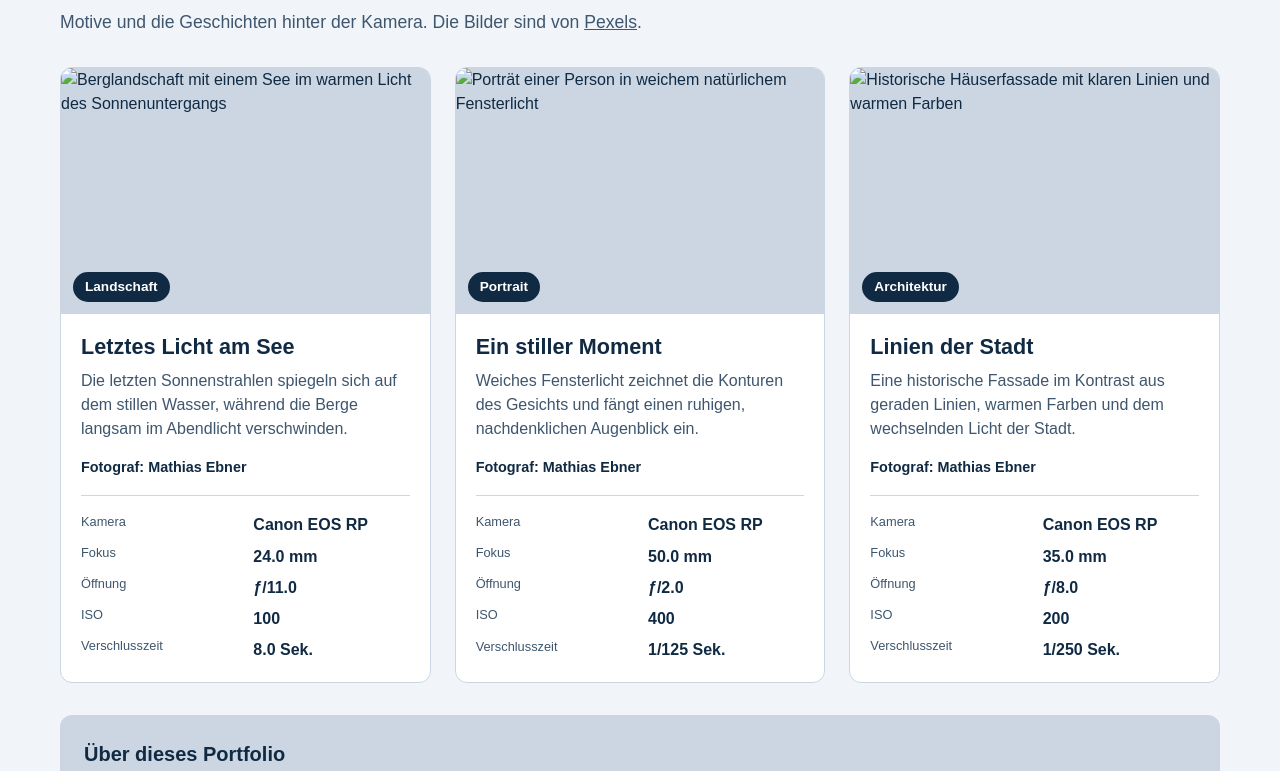
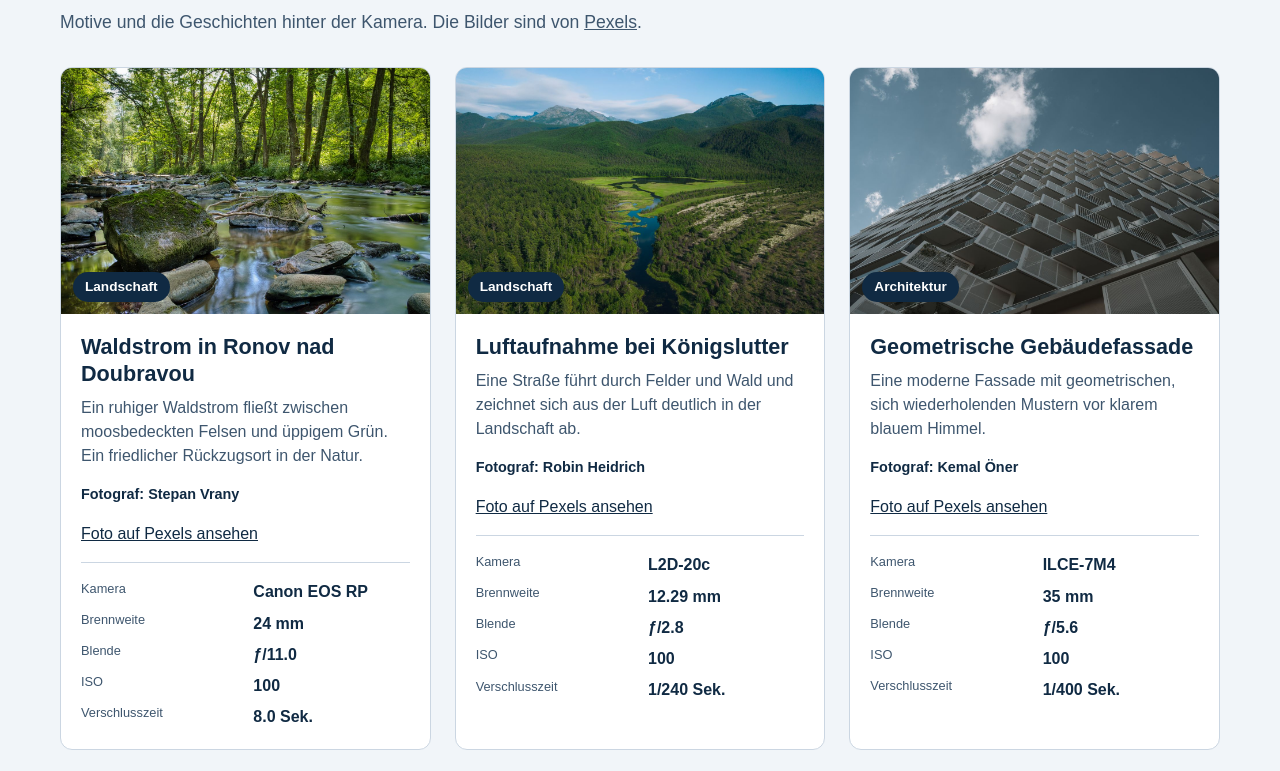
Before and after one commit to MatEbner/SED502_ESA1, a website built with Vite: page index.html in a window 1280 px wide. Shown: the part 169-940 px from the top of the page. Built offline with nearby package versions, Linux system fonts and the light colour scheme; files whose address does not match are found by name.

Commit message:
Add: Images von Pexels und  Render-Funktion, die Cards per map() aus dem Daten-Array erzeugt

```diff
--- a/index.html
+++ b/index.html
@@ -28,103 +28,11 @@
           <a href="https://pexels.com" target="_blank" rel="noopener noreferrer">Pexels</a>.
         </p>
 
-        <section class="foto-raster" aria-label="Ausgewählte Fotografien">
-          <article class="foto-karte">
-            <figure class="foto-karte__bild">
-              <img
-                src="/images/foto-01.jpg"
-                alt="Berglandschaft mit einem See im warmen Licht des Sonnenuntergangs"
-                width="1200"
-                height="800"
-              />
-              <figcaption class="motiv-tag">Landschaft</figcaption>
-            </figure>
-            <section class="foto-karte__inhalt" aria-labelledby="foto-titel-1">
-              <h2 id="foto-titel-1">Letztes Licht am See</h2>
-              <p class="foto-beschreibung">
-                Die letzten Sonnenstrahlen spiegeln sich auf dem stillen Wasser,
-                während die Berge langsam im Abendlicht verschwinden.
-              </p>
-              <p class="fotograf">Fotograf: Mathias Ebner</p>
-              <dl class="kamera-daten">
-                <dt>Kamera</dt>
-                <dd>Canon EOS RP</dd>
-                <dt>Fokus</dt>
-                <dd>24.0 mm</dd>
-                <dt>Öffnung</dt>
-                <dd>ƒ/11.0</dd>
-                <dt>ISO</dt>
-                <dd>100</dd>
-                <dt>Verschlusszeit</dt>
-                <dd>8.0 Sek.</dd>
-              </dl>
-            </section>
-          </article>
-
-          <article class="foto-karte">
-            <figure class="foto-karte__bild">
-              <img
-                src="/images/foto-02.jpg"
-                alt="Porträt einer Person in weichem natürlichem Fensterlicht"
-                width="1200"
-                height="800"
-              />
-              <figcaption class="motiv-tag">Portrait</figcaption>
-            </figure>
-            <section class="foto-karte__inhalt" aria-labelledby="foto-titel-2">
-              <h2 id="foto-titel-2">Ein stiller Moment</h2>
-              <p class="foto-beschreibung">
-                Weiches Fensterlicht zeichnet die Konturen des Gesichts und
-                fängt einen ruhigen, nachdenklichen Augenblick ein.
-              </p>
-              <p class="fotograf">Fotograf: Mathias Ebner</p>
-              <dl class="kamera-daten">
-                <dt>Kamera</dt>
-                <dd>Canon EOS RP</dd>
-                <dt>Fokus</dt>
-                <dd>50.0 mm</dd>
-                <dt>Öffnung</dt>
-                <dd>ƒ/2.0</dd>
-                <dt>ISO</dt>
-                <dd>400</dd>
-                <dt>Verschlusszeit</dt>
-                <dd>1/125 Sek.</dd>
-              </dl>
-            </section>
-          </article>
-
-          <article class="foto-karte">
-            <figure class="foto-karte__bild">
-              <img
-                src="/images/foto-03.jpg"
-                alt="Historische Häuserfassade mit klaren Linien und warmen Farben"
-                width="1200"
-                height="800"
-              />
-              <figcaption class="motiv-tag">Architektur</figcaption>
-            </figure>
-            <section class="foto-karte__inhalt" aria-labelledby="foto-titel-3">
-              <h2 id="foto-titel-3">Linien der Stadt</h2>
-              <p class="foto-beschreibung">
-                Eine historische Fassade im Kontrast aus geraden Linien,
-                warmen Farben und dem wechselnden Licht der Stadt.
-              </p>
-              <p class="fotograf">Fotograf: Mathias Ebner</p>
-              <dl class="kamera-daten">
-                <dt>Kamera</dt>
-                <dd>Canon EOS RP</dd>
-                <dt>Fokus</dt>
-                <dd>35.0 mm</dd>
-                <dt>Öffnung</dt>
-                <dd>ƒ/8.0</dd>
-                <dt>ISO</dt>
-                <dd>200</dd>
-                <dt>Verschlusszeit</dt>
-                <dd>1/250 Sek.</dd>
-              </dl>
-            </section>
-          </article>
-        </section>
+        <section
+          id="foto-raster"
+          class="foto-raster"
+          aria-label="Ausgewählte Fotografien"
+        ></section>
       </section>
 
       <aside id="portfolio-info" aria-labelledby="portfolio-info-titel">
--- /dev/null
+++ b/src/daten.ts
@@ -0,0 +1,100 @@
+import type { Foto } from './typen'
+
+export const fotos: Foto[] = [
+  {
+    id: 1,
+    titel: 'Waldstrom in Ronov nad Doubravou',
+    motiv: 'Landschaft',
+    beschreibung:
+      'Ein ruhiger Waldstrom fließt zwischen moosbedeckten Felsen und üppigem Grün. Ein friedlicher Rückzugsort in der Natur.',
+    kamera: 'Canon EOS RP',
+    brennweite: 24,
+    blende: 'ƒ/11.0',
+    iso: 100,
+    verschlusszeit: '8.0 Sek.',
+    bildUrl: '/images/landscape1.jpg',
+    quelleUrl: 'https://www.pexels.com/de-de/foto/natur-felsen-wald-baume-17262576/',
+    altText: 'Waldstrom zwischen moosbedeckten Felsen und dichtem Grün',
+    fotograf: 'Stepan Vrany',
+  },
+  {
+    id: 2,
+    titel: 'Luftaufnahme bei Königslutter',
+    motiv: 'Landschaft',
+    beschreibung:
+      'Eine Straße führt durch Felder und Wald und zeichnet sich aus der Luft deutlich in der Landschaft ab.',
+    kamera: 'L2D-20c',
+    brennweite: 12.29,
+    blende: 'ƒ/2.8',
+    iso: 100,
+    verschlusszeit: '1/240 Sek.',
+    bildUrl: '/images/landscape2.jpg',
+    quelleUrl: 'https://www.pexels.com/de-de/foto/luftaufnahme-des-grunen-tals-und-des-flusses-34988690/',
+    altText: 'Luftaufnahme einer Straße zwischen Feldern und Wald',
+    fotograf: 'Robin Heidrich',
+  },
+  {
+    id: 3,
+    titel: 'Geometrische Gebäudefassade',
+    motiv: 'Architektur',
+    beschreibung:
+      'Eine moderne Fassade mit geometrischen, sich wiederholenden Mustern vor klarem blauem Himmel.',
+    kamera: 'ILCE-7M4',
+    brennweite: 35,
+    blende: 'ƒ/5.6',
+    iso: 100,
+    verschlusszeit: '1/400 Sek.',
+    bildUrl: '/images/architecture.jpg',
+    quelleUrl: 'https://www.pexels.com/de-de/foto/modernes-architekturgebaude-vor-blauem-himmel-39174448/',
+    altText: 'Moderne Gebäudefassade mit geometrischen Mustern unter blauem Himmel',
+    fotograf: 'Kemal Öner',
+  },
+  {
+    id: 4,
+    titel: 'Gelbes Gebäude im Sonnenlicht',
+    motiv: 'Architektur',
+    beschreibung:
+      'Der Blick nach oben zeigt ein gelbes Gebäude mit regelmäßig angeordneten Fenstern vor strahlend blauem Himmel.',
+    kamera: 'Canon IXUS 285 HS',
+    brennweite: 30.65,
+    blende: 'ƒ/5.6',
+    iso: 80,
+    verschlusszeit: '1/500 Sek.',
+    bildUrl: '/images/architecture2.jpg',
+    quelleUrl: 'https://www.pexels.com/de-de/foto/modernes-gelbes-gebaude-gegen-klaren-blauen-himmel-33955866/',
+    altText: 'Winkelansicht eines gelben Gebäudes mit Fenstern vor blauem Himmel',
+    fotograf: 'Stefan',
+  },
+  {
+    id: 5,
+    titel: 'Schwarz-Weiß-Nahaufnahme',
+    motiv: 'Portrait',
+    beschreibung:
+      'Ein künstlerisches Schwarz-Weiß-Nahporträt, das Auge, Nase und Lippen der porträtierten Frau detailreich zeigt.',
+    kamera: 'Canon EOS RP',
+    brennweite: 85,
+    blende: 'ƒ/2.8',
+    iso: 400,
+    verschlusszeit: '1/200 Sek.',
+    bildUrl: '/images/portrait1.jpg',
+    quelleUrl: 'https://www.pexels.com/de-de/foto/schwarz-und-weiss-schwarzweiss-frau-gesicht-14257491/',
+    altText: 'Schwarz-Weiß-Nahaufnahme mit Auge, Nase und Lippen einer Frau',
+    fotograf: 'Alexander Krivitskiy',
+  },
+  {
+    id: 6,
+    titel: 'Licht und Schatten',
+    motiv: 'Portrait',
+    beschreibung:
+      'Ein künstlerisches Schwarz-Weiß-Porträt eines Mannes mit dramatischem Licht- und Schattenspiel.',
+    kamera: 'ILCE-7M3',
+    brennweite: 105,
+    blende: 'ƒ/6.3',
+    iso: 2000,
+    verschlusszeit: '1/40 Sek.',
+    bildUrl: '/images/portrait2.jpg',
+    quelleUrl: 'https://www.pexels.com/de-de/foto/stimmungsvolles-schwarz-weiss-portrat-mit-schatten-40096113/',
+    altText: 'Schwarz-Weiß-Porträt eines Mannes mit dramatischem Licht und Schatten',
+    fotograf: 'Iram Noir',
+  },
+]
--- a/src/main.ts
+++ b/src/main.ts
@@ -1 +1,44 @@
 import './style.css'
+import { fotos } from './daten'
+import type { Foto } from './typen'
+
+function erstelleCardHtml(foto: Foto): string {
+  return `
+    <article class="foto-karte">
+      <figure class="foto-karte__bild">
+        <img src="${foto.bildUrl}" alt="${foto.altText}" width="1200" height="800" />
+        <figcaption class="motiv-tag">${foto.motiv}</figcaption>
+      </figure>
+      <section class="foto-karte__inhalt" aria-labelledby="foto-titel-${foto.id}">
+        <h2 id="foto-titel-${foto.id}">${foto.titel}</h2>
+        <p class="foto-beschreibung">${foto.beschreibung}</p>
+        <p class="fotograf">Fotograf: ${foto.fotograf}</p>
+        <p><a class="foto-quelle" href="${foto.quelleUrl}" target="_blank" rel="noopener noreferrer">Foto auf Pexels ansehen</a></p>
+        <dl class="kamera-daten">
+          <dt>Kamera</dt>
+          <dd>${foto.kamera}</dd>
+          <dt>Brennweite</dt>
+          <dd>${foto.brennweite} mm</dd>
+          <dt>Blende</dt>
+          <dd>${foto.blende}</dd>
+          <dt>ISO</dt>
+          <dd>${foto.iso}</dd>
+          <dt>Verschlusszeit</dt>
+          <dd>${foto.verschlusszeit}</dd>
+        </dl>
+      </section>
+    </article>
+  `
+}
+
+function rendereGalerie(fotoliste: Foto[]): void {
+  const fotoRaster = document.querySelector<HTMLElement>('#foto-raster')
+
+  if (fotoRaster === null) {
+    throw new Error('Das Element für die Fotogalerie wurde nicht gefunden.')
+  }
+
+  fotoRaster.innerHTML = fotoliste.map(erstelleCardHtml).join('')
+}
+
+rendereGalerie(fotos)
--- /dev/null
+++ b/src/typen.ts
@@ -0,0 +1,17 @@
+export type Motiv = 'Landschaft' | 'Portrait' | 'Architektur' | 'Natur' | 'Stadt'
+
+export interface Foto {
+  id: number
+  titel: string
+  motiv: Motiv
+  beschreibung: string
+  kamera: string
+  brennweite: number
+  blende: string
+  iso: number
+  verschlusszeit: string
+  bildUrl: string
+  quelleUrl: string
+  altText: string
+  fotograf: string
+}
```
Also changed, not shown: public/images/architecture.jpg (added), public/images/architecture2.jpg (added), public/images/landscape1.jpg (added), public/images/landscape2.jpg (added), public/images/portrait1.jpg (added), public/images/portrait2.jpg (added).
